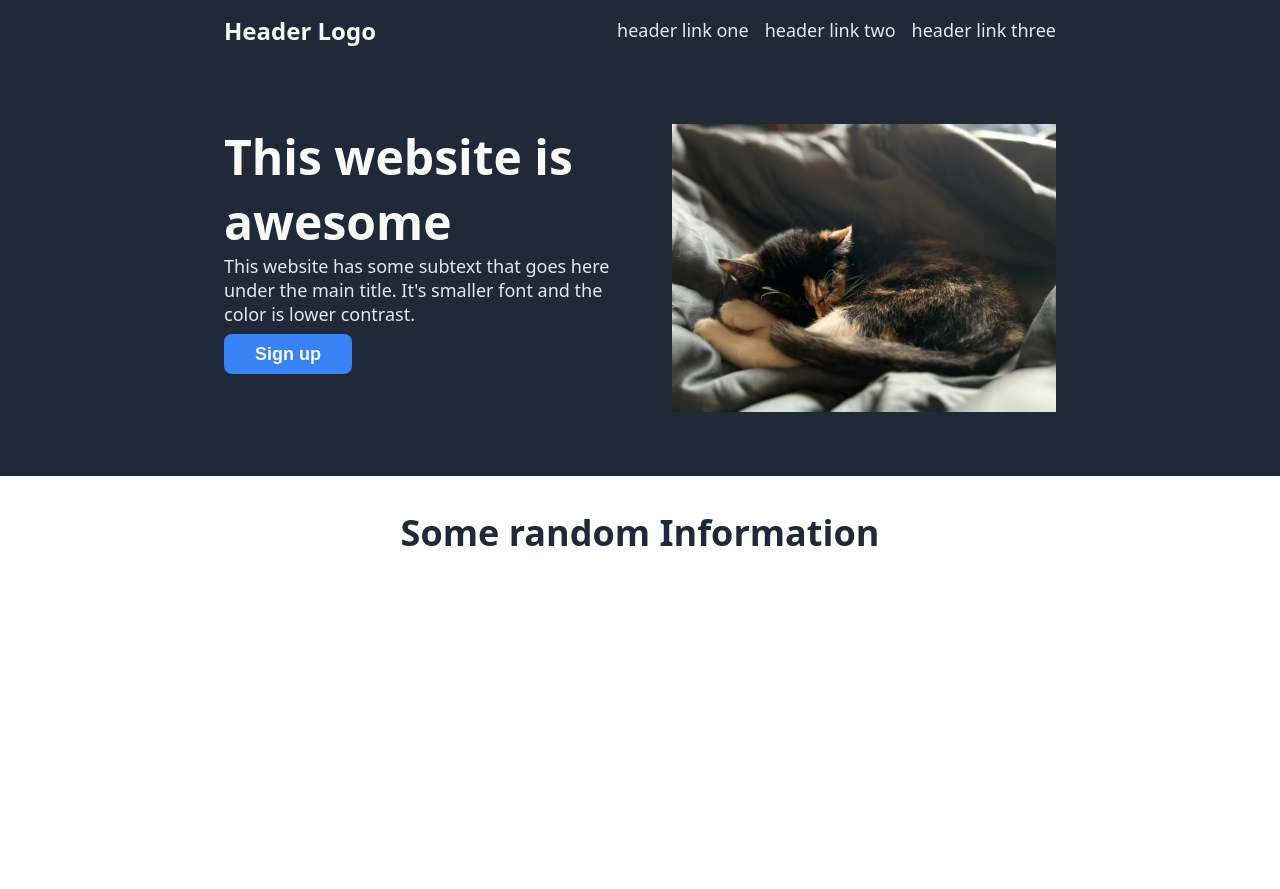
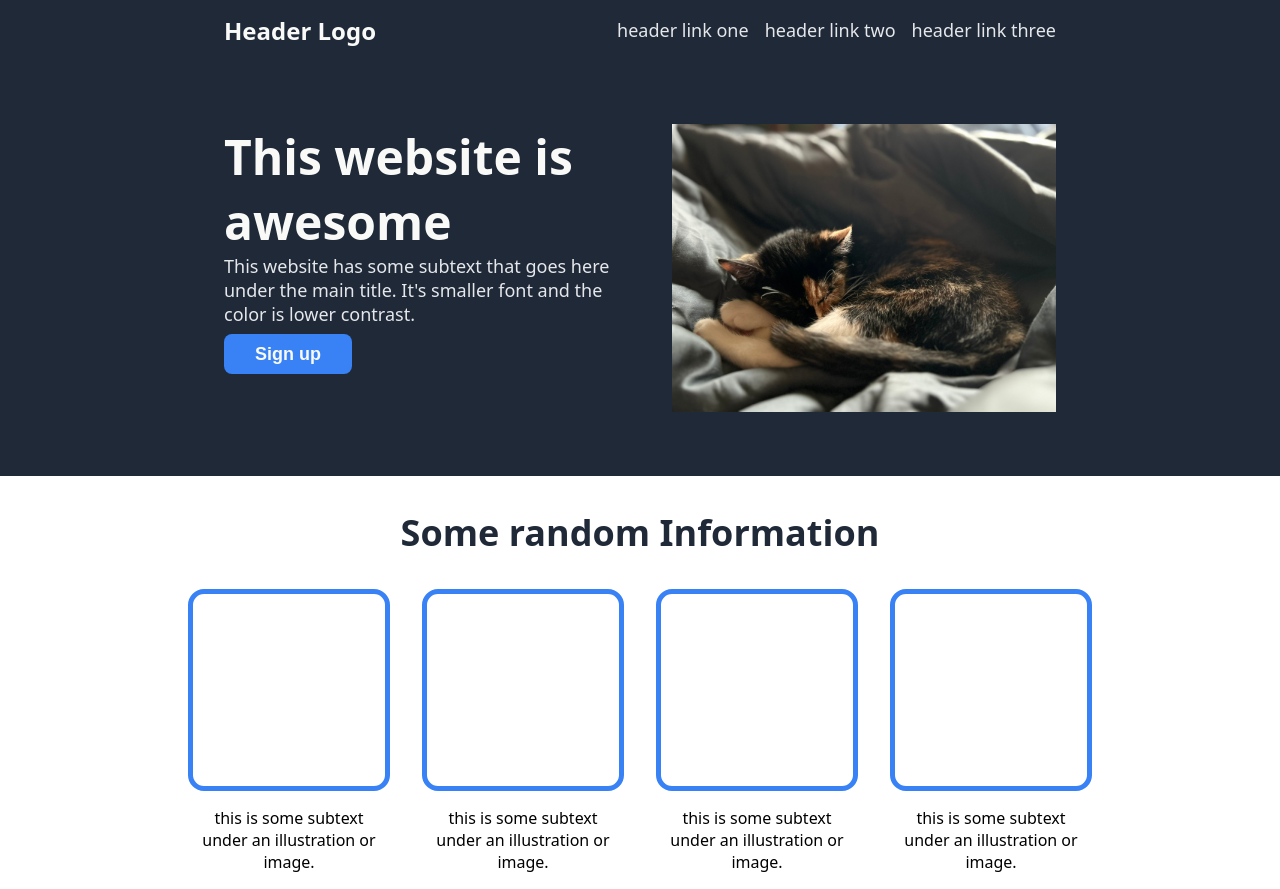
Before and after one commit to Tbiz95/landing-page, a plain HTML site: page index.html in a window 1280 px wide. Before the commit the page ends 800 px from the top, so only its background shows below. Drawn offline with Linux system fonts and the light colour scheme.

Commit message:
added the info-images section under the header added 4 image boxes with descriptions underneath

```diff
--- a/index.html
+++ b/index.html
@@ -29,6 +29,24 @@
     </div>
     <div class="info">
         <div class="info-header">Some random Information</div>
+        <div class="info-images">
+            <div class="box">
+                <div class="box-image"> </div>
+                <p>this is some subtext under an illustration or image.</p>
+            </div>
+            <div class="box">
+                <div class="box-image"> </div>
+                <p>this is some subtext under an illustration or image.</p>
+            </div>
+            <div class="box">
+                <div class="box-image"> </div>
+                <p>this is some subtext under an illustration or image.</p>
+            </div>
+            <div class="box">
+                <div class="box-image"> </div>
+                <p>this is some subtext under an illustration or image.</p>
+            </div>
+        </div>
     </div>
 </body>
 </html>
--- a/style.css
+++ b/style.css
@@ -83,3 +83,27 @@ button {
     align-items: center;
     padding: 32px 0;
 }
+
+.info-images {
+    display: flex;
+    justify-content: center;
+    gap: 42px;
+}
+
+.box {
+    display: flex;
+    flex-direction: column;
+    max-width: 192px;
+    max-height: auto;
+    align-items: center;
+}
+.box-image {
+    border: 5px solid #3882F6;
+    height: 192px;
+    width: 192px;
+    border-radius: 16px;
+}
+
+.box p {
+    text-align: center;
+}
```
